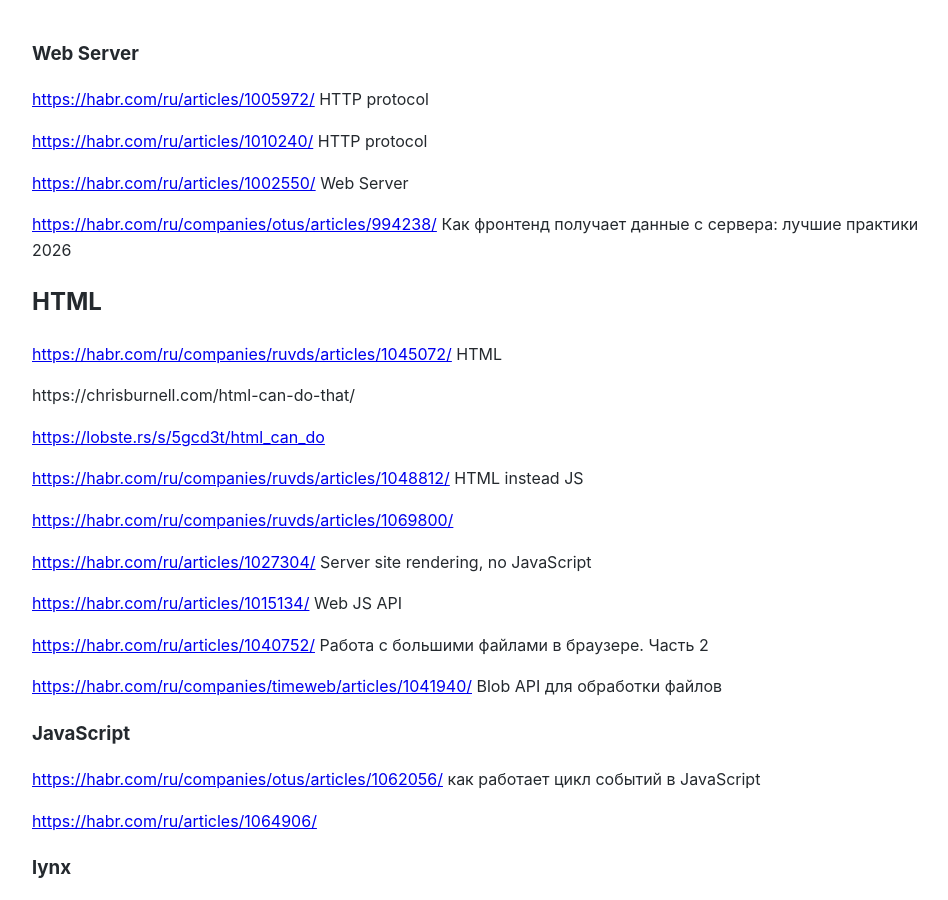
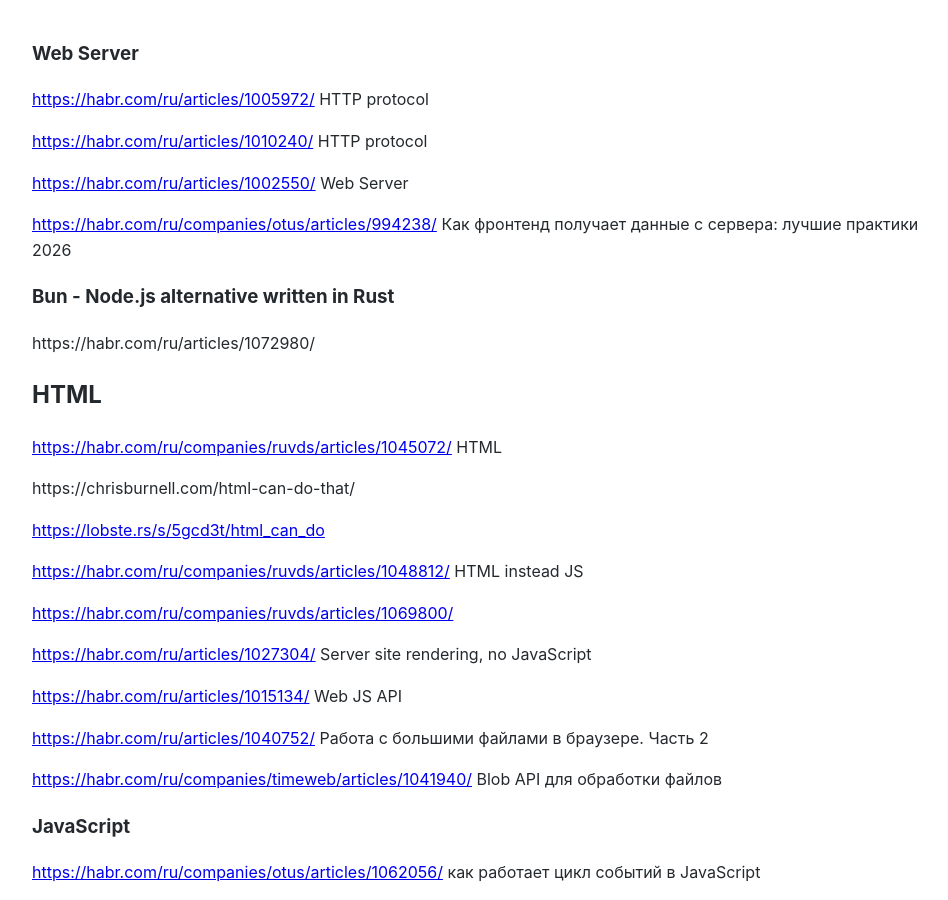
Before and after one commit to Michael-Lubinsky/michael-lubinsky.github.com, a Jekyll site: the page built from web/web.md, in a window 1280 px wide and 900 px high. Shown: the whole window, without its empty margins (158-1106 px from the left). Built offline with Jekyll 4.4.1, drawn with Linux system fonts in a browser that asks for light colours; our own code applies the rules of GitHub Pages for plain Markdown files.

Commit message:
Update web.md

```diff
--- a/web/web.md
+++ b/web/web.md
@@ -8,6 +8,9 @@
 <https://habr.com/ru/articles/1002550/> Web Server
 
 <https://habr.com/ru/companies/otus/articles/994238/> Как фронтенд получает данные с сервера: лучшие практики 2026
+
+### Bun - Node.js alternative written in Rust
+https://habr.com/ru/articles/1072980/
 
 ## HTML
 <https://habr.com/ru/companies/ruvds/articles/1045072/> HTML
```
